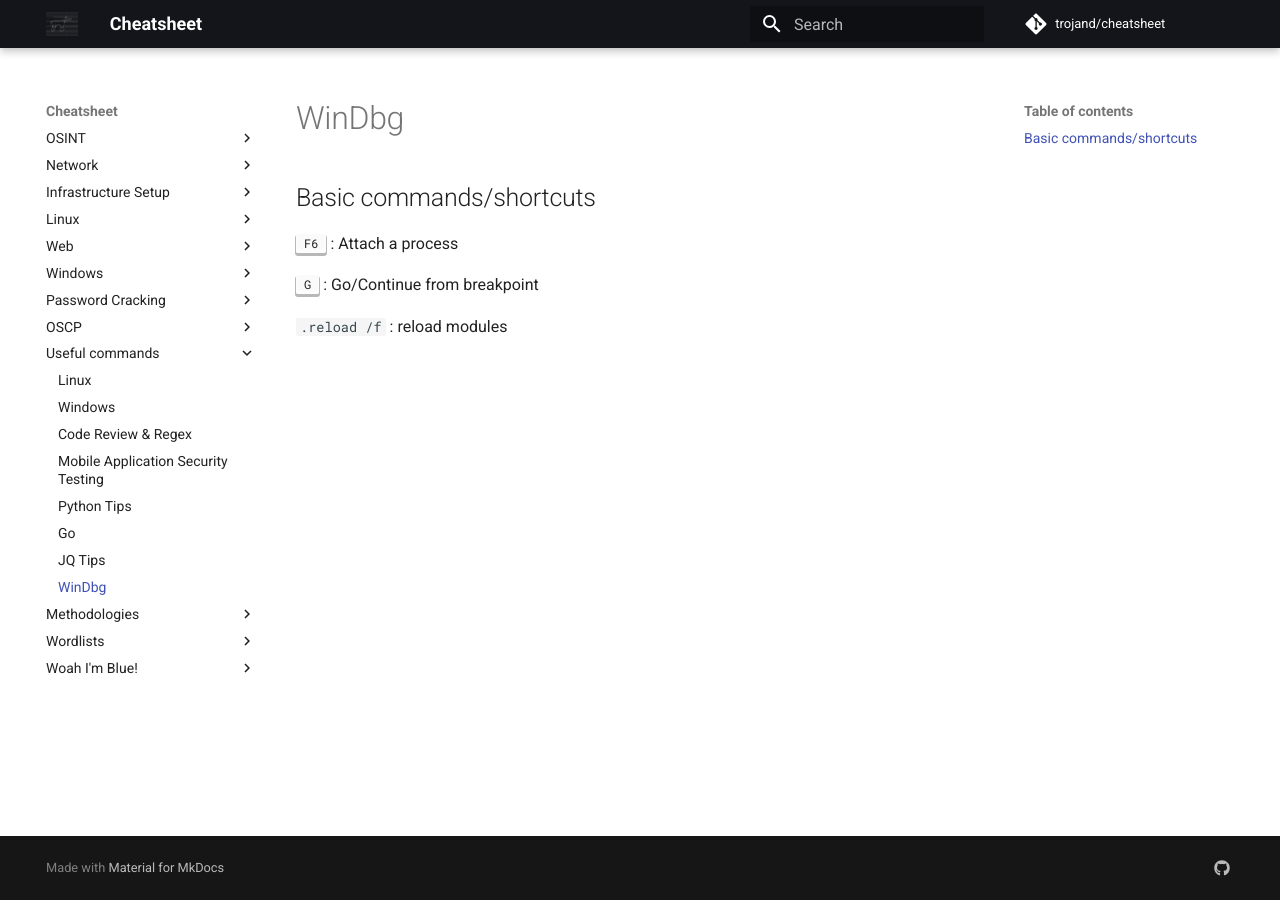
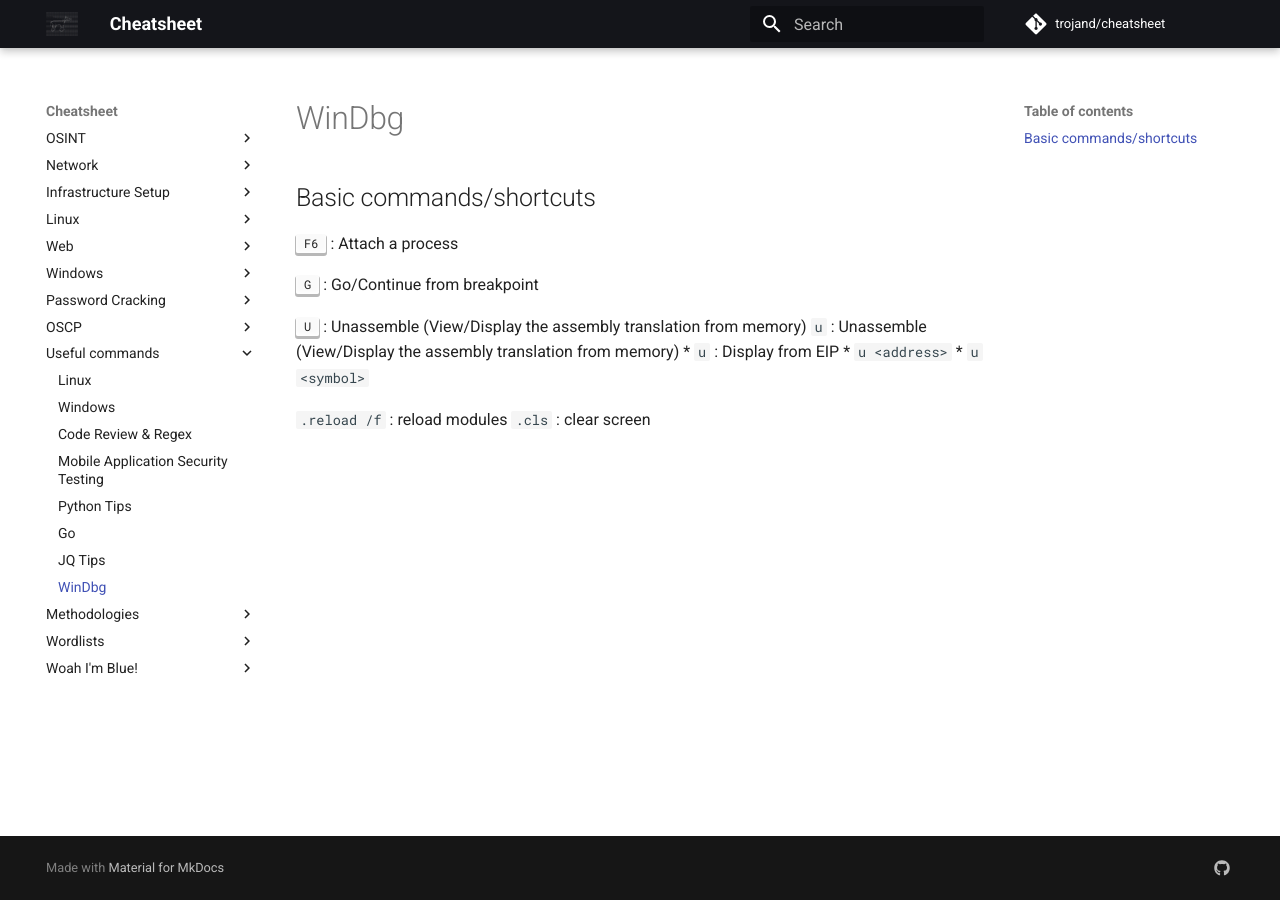
Before and after one commit to trojand/cheatsheet, an MkDocs documentation site: the page built from docs/Useful_Commands/WinDbg.md, in a window 1280 px wide. Built offline with MkDocs 1.6.1 and Material for MkDocs 9.7.7, drawn with Linux system fonts in a browser that asks for light colours; comment, search, counter and statistics services are not loaded.

Commit message:
Update WinDbg.md

```diff
--- a/docs/Useful_Commands/WinDbg.md
+++ b/docs/Useful_Commands/WinDbg.md
@@ -5,4 +5,11 @@
 
 ++g++  : Go/Continue from breakpoint
 
+++u++ : Unassemble (View/Display the assembly translation from memory)
+`u` : Unassemble (View/Display the assembly translation from memory)
+    * `u` : Display from EIP
+    * `u <address>`
+    * `u <symbol>`
+
 `.reload /f` : reload modules
+`.cls` : clear screen
```
